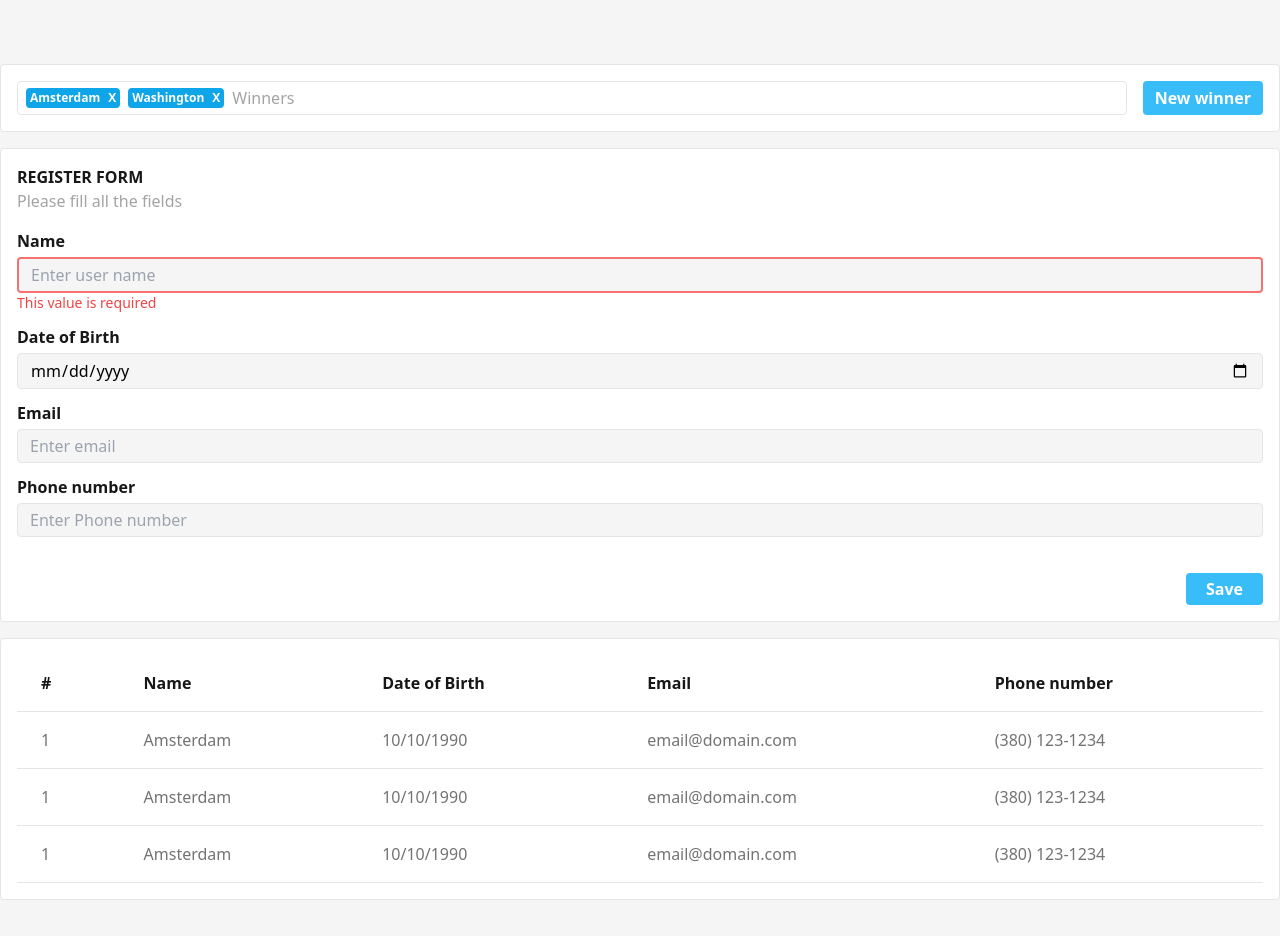
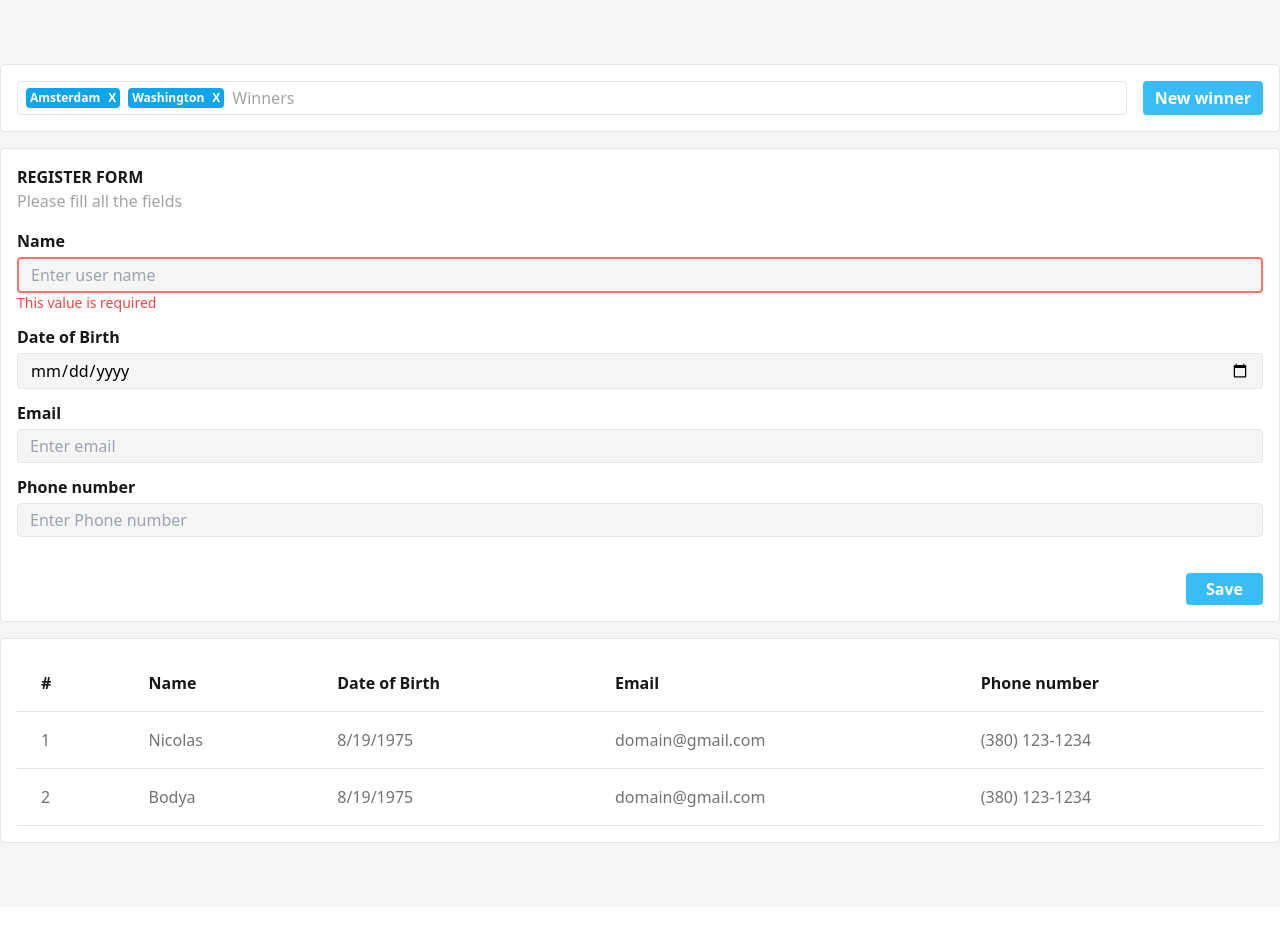
Before and after one commit to staleread/vue-lottery, a Vue app: page / in a window 1280 px wide. Shown: the top 936 px of the page. After the commit the page ends 907 px from the top, so only its background shows below. Built offline with nearby package versions, Linux system fonts and the light colour scheme.

Commit message:
Display array of users

```diff
--- a/src/App.vue
+++ b/src/App.vue
@@ -1,3 +1,33 @@
+<script setup lang="ts">
+import type { Ref } from 'vue'
+import { ref } from 'vue'
+
+interface User {
+  id: number
+  name: string
+  dateOfBirth: string
+  email: string
+  phoneNumber: string
+}
+
+const users: Ref<User[]> = ref([
+  {
+    id: 1,
+    name: 'Nicolas',
+    dateOfBirth: '1975-08-19T23:15:30.000Z',
+    email: 'domain@gmail.com',
+    phoneNumber: '(380) 123-1234',
+  },
+  {
+    id: 3,
+    name: 'Bodya',
+    dateOfBirth: '1975-08-19T23:15:30.000Z',
+    email: 'domain@gmail.com',
+    phoneNumber: '(380) 123-1234',
+  },
+])
+</script>
+
 <template>
   <div class="min-h-screen bg-neutral-100 py-8">
     <div class="container mx-auto flex flex-col gap-4 items-center py-8">
@@ -46,10 +76,7 @@
         </hgroup>
         <form class="flex flex-col gap-3">
           <div class="flex flex-col">
-            <label
-              for="name"
-              class="font-bold text-neutral-900 mb-1"
-            >Name</label>
+            <label for="name" class="font-bold text-neutral-900 mb-1">Name</label>
             <input
               type="text"
               placeholder="Enter user name"
@@ -60,10 +87,7 @@
             </div>
           </div>
           <div class="flex flex-col">
-            <label
-              for="birth-date"
-              class="font-bold text-neutral-900 mb-1"
-            >Date of Birth</label>
+            <label for="birth-date" class="font-bold text-neutral-900 mb-1">Date of Birth</label>
             <input
               id="birth-date"
               type="date"
@@ -76,10 +100,7 @@
             </div>
           </div>
           <div class="flex flex-col">
-            <label
-              for="email"
-              class="font-bold text-neutral-900 mb-1"
-            >Email</label>
+            <label for="email" class="font-bold text-neutral-900 mb-1">Email</label>
             <input
               id="email"
               type="email"
@@ -92,10 +113,7 @@
             </div>
           </div>
           <div class="flex flex-col">
-            <label
-              for="phone"
-              class="font-bold text-neutral-900 mb-1"
-            >Phone number</label>
+            <label for="phone" class="font-bold text-neutral-900 mb-1">Phone number</label>
             <input
               id="phone"
               type="tel"
@@ -142,59 +160,32 @@
             </tr>
           </thead>
           <tbody class="text-neutral-500">
-            <tr class="border-b border-neutral-200">
+            <tr
+              v-for="(user, idx) in users"
+              :key="user.id"
+              class="border-b border-neutral-200"
+            >
               <td class="px-6 py-4 font-medium">
-                1
+                {{ idx + 1 }}
               </td>
               <td class="px-6 py-4">
-                Amsterdam
+                {{ user.name }}
               </td>
               <td class="px-6 py-4">
-                10/10/1990
+                {{ new Date(user.dateOfBirth).toLocaleDateString() }}
               </td>
               <td class="px-6 py-4">
-                email@domain.com
+                {{ user.email }}
               </td>
               <td class="px-6 py-4">
-                (380) 123-1234
-              </td>
-            </tr>
-            <tr class="border-b border-neutral-200">
-              <td class="px-6 py-4 font-medium">
-                1
-              </td>
-              <td class="px-6 py-4">
-                Amsterdam
-              </td>
-              <td class="px-6 py-4">
-                10/10/1990
-              </td>
-              <td class="px-6 py-4">
-                email@domain.com
-              </td>
-              <td class="px-6 py-4">
-                (380) 123-1234
-              </td>
-            </tr>
-            <tr class="border-b border-neutral-200">
-              <td class="px-6 py-4 font-medium">
-                1
-              </td>
-              <td class="px-6 py-4">
-                Amsterdam
-              </td>
-              <td class="px-6 py-4">
-                10/10/1990
-              </td>
-              <td class="px-6 py-4">
-                email@domain.com
-              </td>
-              <td class="px-6 py-4">
-                (380) 123-1234
+                {{ user.phoneNumber }}
               </td>
             </tr>
           </tbody>
         </table>
+        <div v-if="!users.length" class="text-neutral-400 px-6">
+          No users yet
+        </div>
       </section>
     </div>
   </div>
```
Also changed, not shown: src/main.ts (+4 -4 lines).
